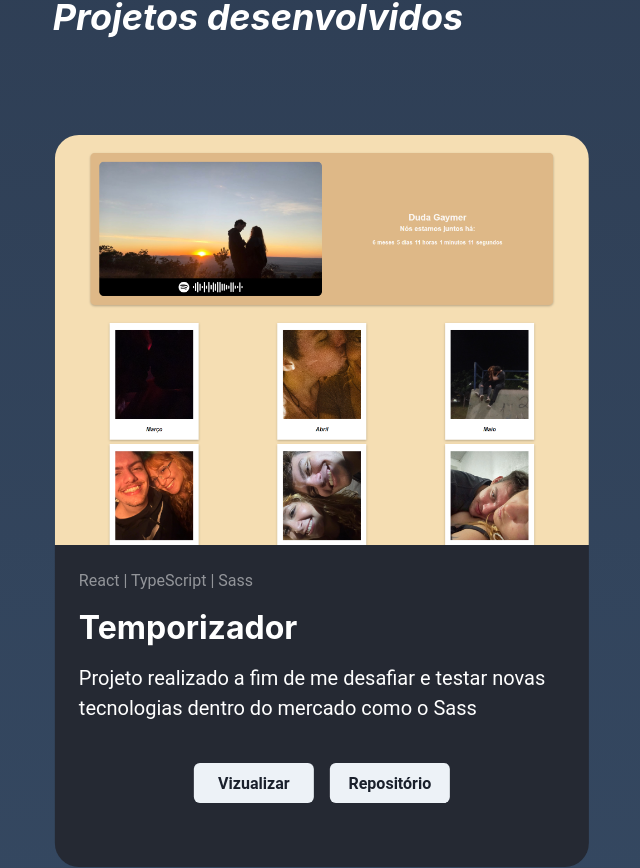
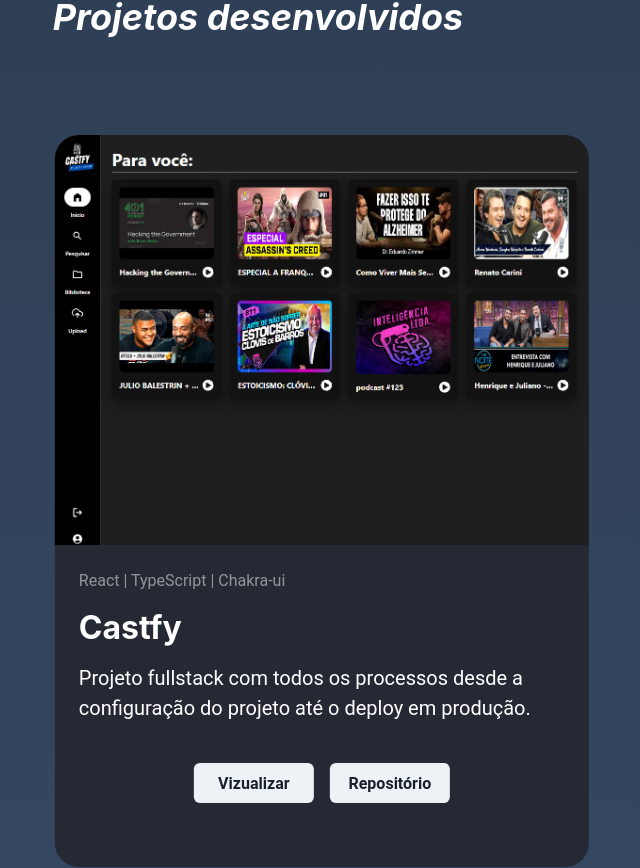
Before and after one commit to SixBruno99/portifolio, a React (Vite) app: page / in a window 1280 px wide. Shown: the part 1976-2844 px from the top of the page, without its empty margins (382-1022 px from the left). Built offline with nearby package versions, Linux system fonts and the light colour scheme.

Commit message:
feat: add two new projects

```diff
--- a/src/mocks/projects.ts
+++ b/src/mocks/projects.ts
@@ -2,8 +2,10 @@
 
 // Images imports
 import Curriculo from "../assets/Images/projects/curriculo.png";
+import Castfy from "../assets/Images/projects/castfy.png";
+import Store from "../assets/Images/projects/store.png";
+import Timer from "../assets/Images/projects/time-counter.png";
 import Manual from "../assets/Images/projects/manual-leticia.png";
-import Timer from "../assets/Images/projects/time-counter.png";
 
 export const PROJECTS_PROPS: IProjects[] = [
   {
@@ -13,64 +15,51 @@
     repositoryUrl: "https://github.com/SixBruno99/Curriculo",
     title: "Currículo programado",
     description:
-      "Projeto realizado para reforçar meus conhecimentos sobre construção de interface e habilidades com o git",
+      "Projeto realizado para reforçar meus conhecimentos sobre construção de interface e habilidades com o git.",
     technologies: "React | JavaScript | Chakra-ui",
     scrollTime: "1s",
   },
   {
     id: "2",
+    image: Castfy,
+    link: "https://castfy.netlify.app/",
+    repositoryUrl: "https://github.com/SixBruno99/castfy",
+    title: "Castfy",
+    description:
+      "Projeto fullstack com todos os processos desde a configuração do projeto até o deploy em produção.",
+    technologies: "React | TypeScript | Chakra-ui",
+    scrollTime: "1s",
+  },
+  {
+    id: "3",
+    image: Store,
+    link: "https://mock-store.netlify.app/",
+    repositoryUrl: "https://github.com/SixBruno99/store",
+    title: "Loja online",
+    description:
+      "Projeto realizado para reforçar meus conhecimentos específicos em typescript e requisições http.",
+    technologies: "React | TypeScript | Chakra-ui",
+    scrollTime: "2s",
+  },
+  {
+    id: "4",
     image: Timer,
     link: "https://dudagaymer.netlify.app/",
     repositoryUrl: "https://github.com/SixBruno99/maria-eduarda",
     title: "Temporizador",
     description:
-      "Projeto realizado a fim de me desafiar e testar novas tecnologias dentro do mercado como o Sass",
+      "Projeto realizado a fim de me desafiar e testar novas tecnologias dentro do mercado como o Sass.",
     technologies: "React | TypeScript | Sass",
     scrollTime: "1s",
   },
   {
-    id: "3",
+    id: "5",
     image: Manual,
     // link: "http://localhost:3000/",
     repositoryUrl: "https://github.com/SixBruno99/landing-page",
     title: "Landing Page",
-    description: "Landing-page para praticar habilidades de construção de interface feito em parceria com a dev ",
-    collaborator: {
-      name: "@lletcode",
-      instagram: "https://www.instagram.com/lletcode/",
-    },
-    technologies: "React | JavaScript | Chakra-ui",
-    scrollTime: "5s",
-  },
-  {
-    id: "4",
-    image: Curriculo,
-    link: "https://brunohenrique.netlify.app/",
-    repositoryUrl: "https://github.com/SixBruno99/Curriculo",
-    title: "Currículo programado",
     description:
-      "Projeto realizado para reforçar meus conhecimentos sobre construção de interface e habilidades com o git",
-    technologies: "React | JavaScript | Chakra-ui",
-    scrollTime: "1s",
-  },
-  {
-    id: "5",
-    image: Timer,
-    link: "https://dudagaymer.netlify.app/",
-    repositoryUrl: "https://github.com/SixBruno99/maria-eduarda",
-    title: "Temporizador",
-    description:
-      "Projeto realizado a fim de me desafiar e testar novas tecnologias presentes dentro do mercado como o Sass",
-    technologies: "React | TypeScript | Sass",
-    scrollTime: "1s",
-  },
-  {
-    id: "6",
-    image: Manual,
-    // link: "http://localhost:3000/",
-    repositoryUrl: "https://github.com/SixBruno99/landing-page",
-    title: "Landing Page",
-    description: "Landing-page para praticar habilidades de construção de interface feito em parceria com a dev ",
+      "Landing-page para praticar habilidades de construção de interface feito em parceria com a dev ",
     collaborator: {
       name: "@lletcode",
       instagram: "https://www.instagram.com/lletcode/",
--- a/src/types/projects/interface.ts
+++ b/src/types/projects/interface.ts
@@ -7,7 +7,7 @@
   description?: string;
   collaborator?: {
     name: string;
-    instagram: string;
+    instagram?: string;
   };
   technologies?: string;
   scrollTime: string;
```
Also changed, not shown: src/assets/Images/projects/castfy.png (added), src/assets/Images/projects/store.png (added).
